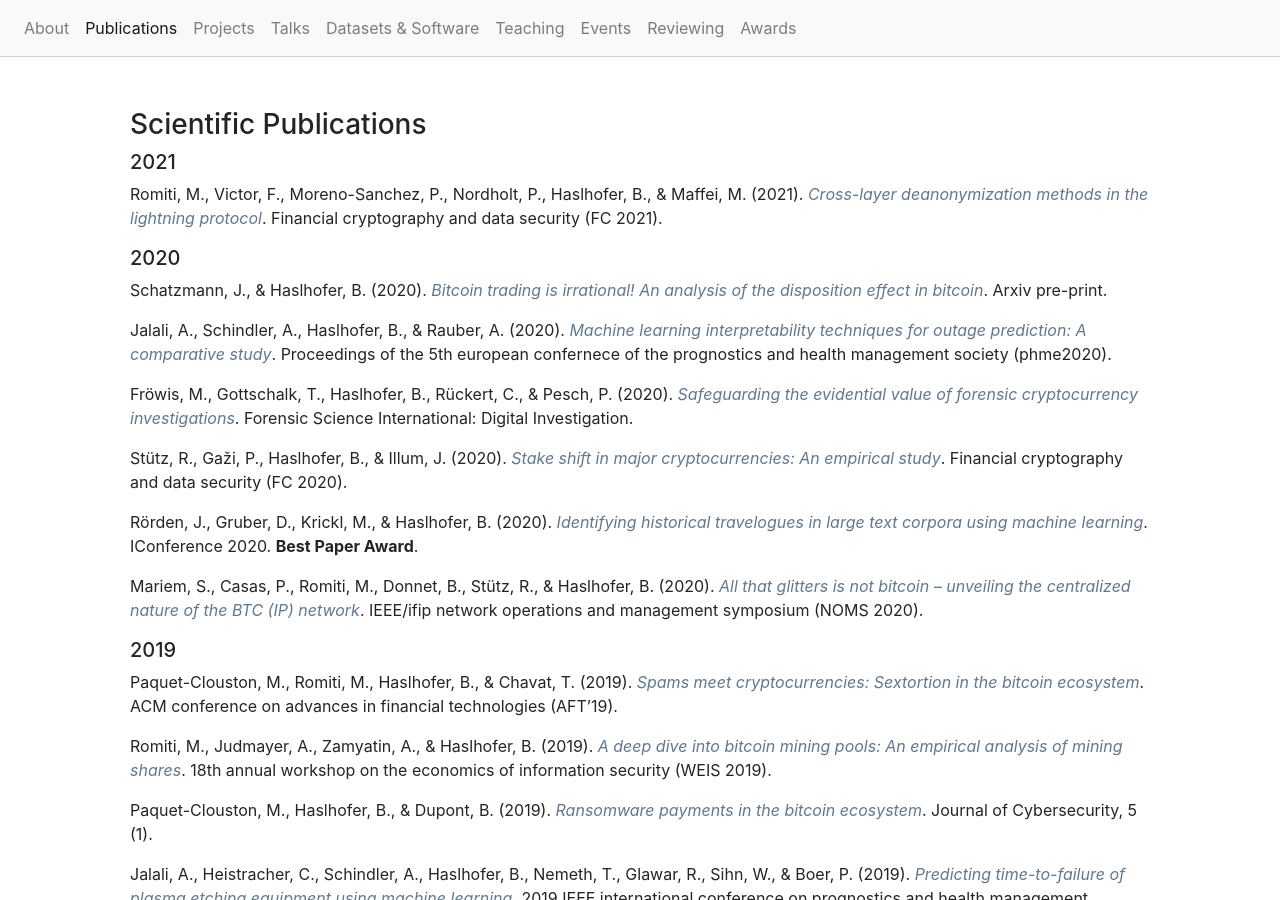
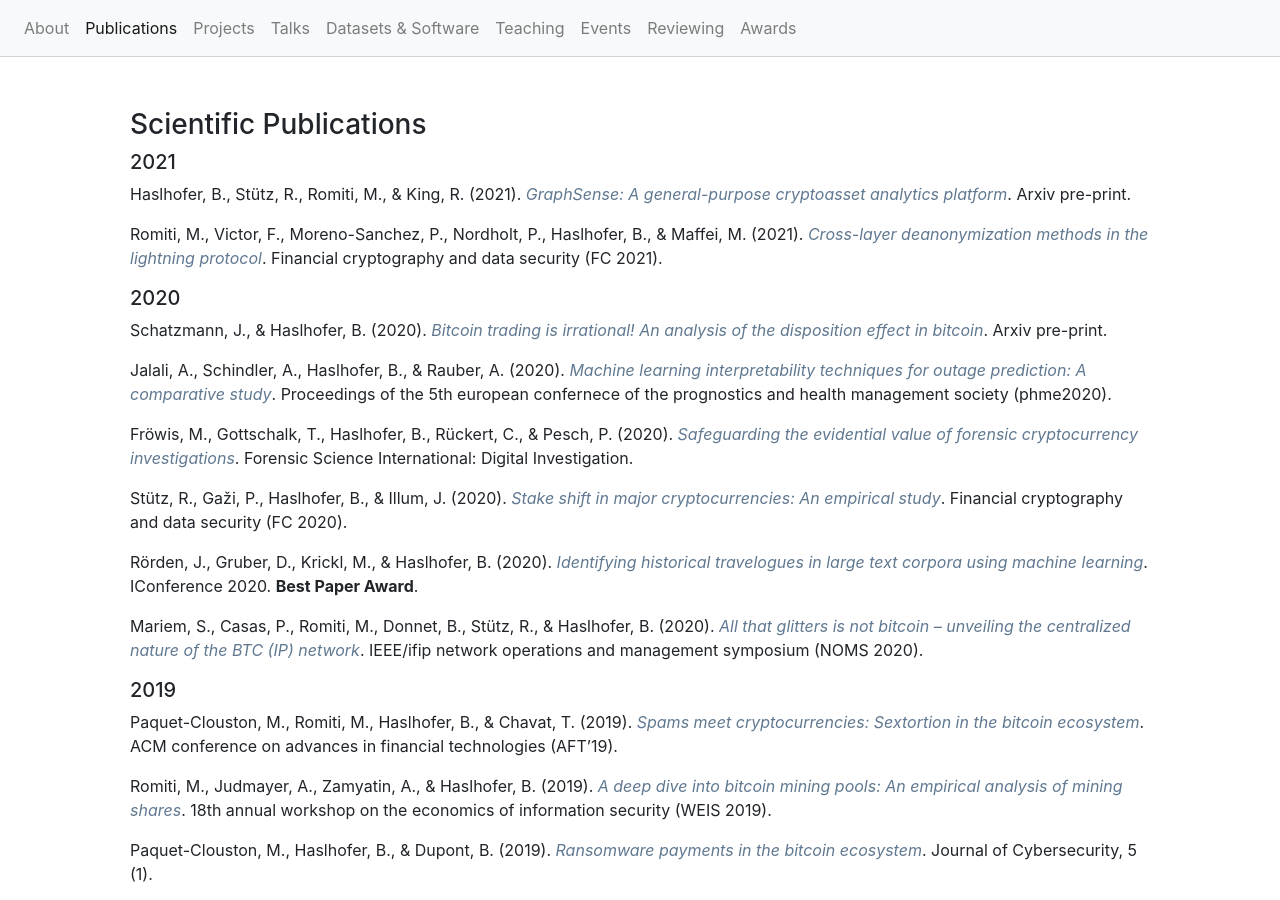
Before and after one commit to behas/behas.github.com, a Jekyll site: the page built from publications.html, in a window 1280 px wide and 900 px high. Built offline with Jekyll 4.4.1, drawn with Linux system fonts in a browser that asks for light colours; a style sheet for code colours, icons or effects is not loaded.

Commit message:
added GraphSense systems paper

```diff
--- a/_data/publications.yml
+++ b/_data/publications.yml
@@ -1,5 +1,23 @@
 ---
 references:
+- id: Haslhofer:2021a
+  type: article-journal
+  author:
+  - family: Haslhofer
+    given: Bernhard
+  - family: Stütz
+    given: Rainer
+  - family: Romiti
+    given: Matteo
+  - family: King
+    given: Ross
+  issued:
+  - year: 2021
+  title: 'GraphSense: A general-purpose cryptoasset analytics platform'
+  title-short: GraphSense
+  container-title: Arxiv pre-print
+  URL: https://arxiv.org/abs/2102.13613
+
 - id: Schatzmann:2020a
   type: article-journal
   author:
--- a/index.html
+++ b/index.html
@@ -61,11 +61,11 @@ title: Research Profile
       <section>
         <h5>News</h5>
 
+        <p>We published a <a href="https://arxiv.org/abs/2102.13613" target="_blank">pre-print</a> describing the GraphSense design and system architecture.</p>
+
         <p>Our paper on <a href="https://arxiv.org/abs/2007.00764" target="_blank">Cross Layer Deanonymization Methods in the Lightning Protocol</a> will be presented at FC'21.</p>
 
         <p>We released v.0.4.5 of our <a href="https://graphsense.info/" target="_blank">GraphSense Cryptoasset Analytics platform</a>, which supports advanced analytics via an OpenAPI REST interface.</p>
-
-        <p>Our work on <a href="https://arxiv.org/abs/2001.01673" target="_blank"><em>Identifying Historical Travelogues in Large Text Corpora Using Machine Learning</em></a> received the Lee Dirks Award for Best Full Research Paper at the <a href="https://ischools.org/News/8860749" target="_blank">iConference 2020</a>.
 
       </section>
 
```
Also changed, not shown: assets/bibliography.bib (+8 -0 lines).
